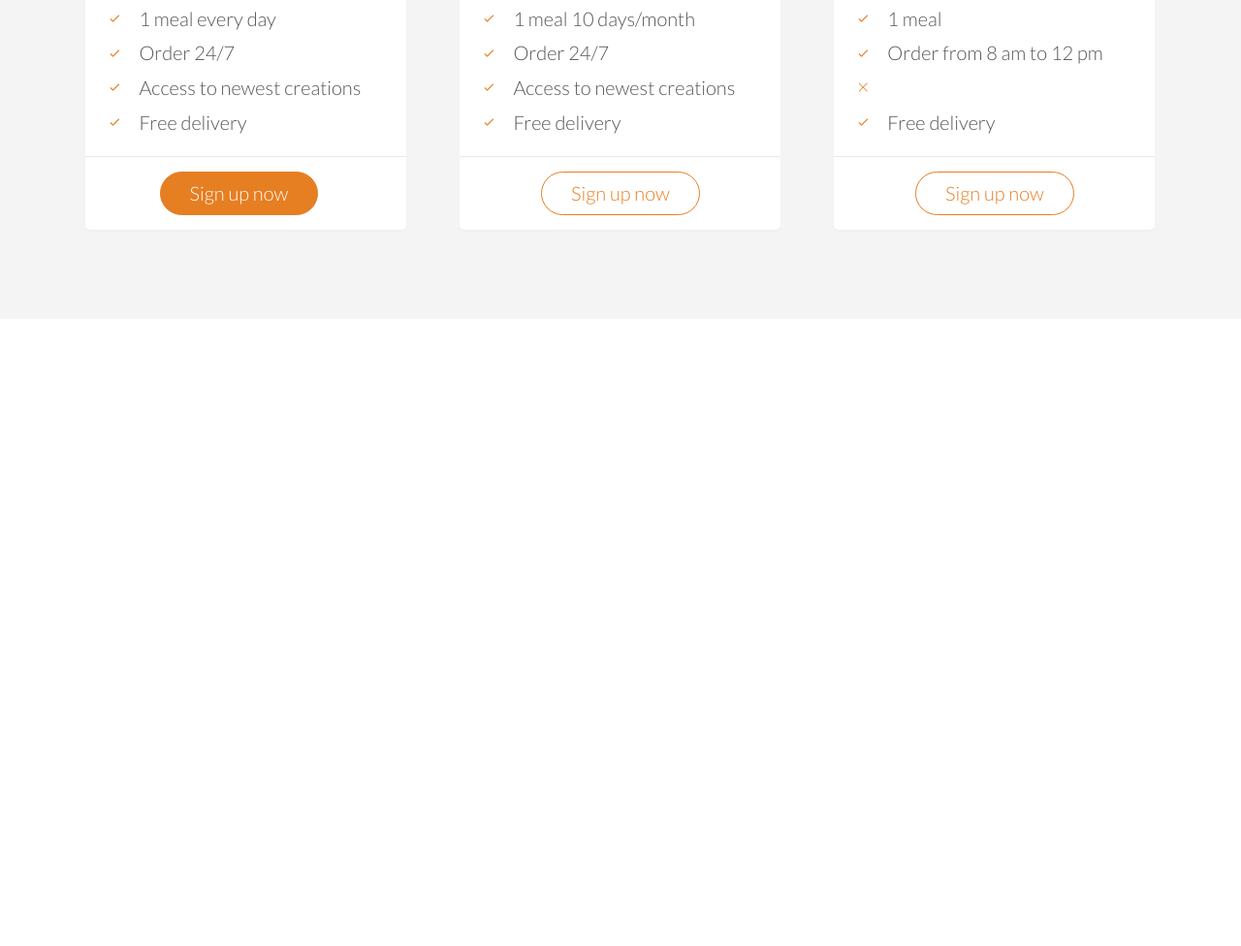
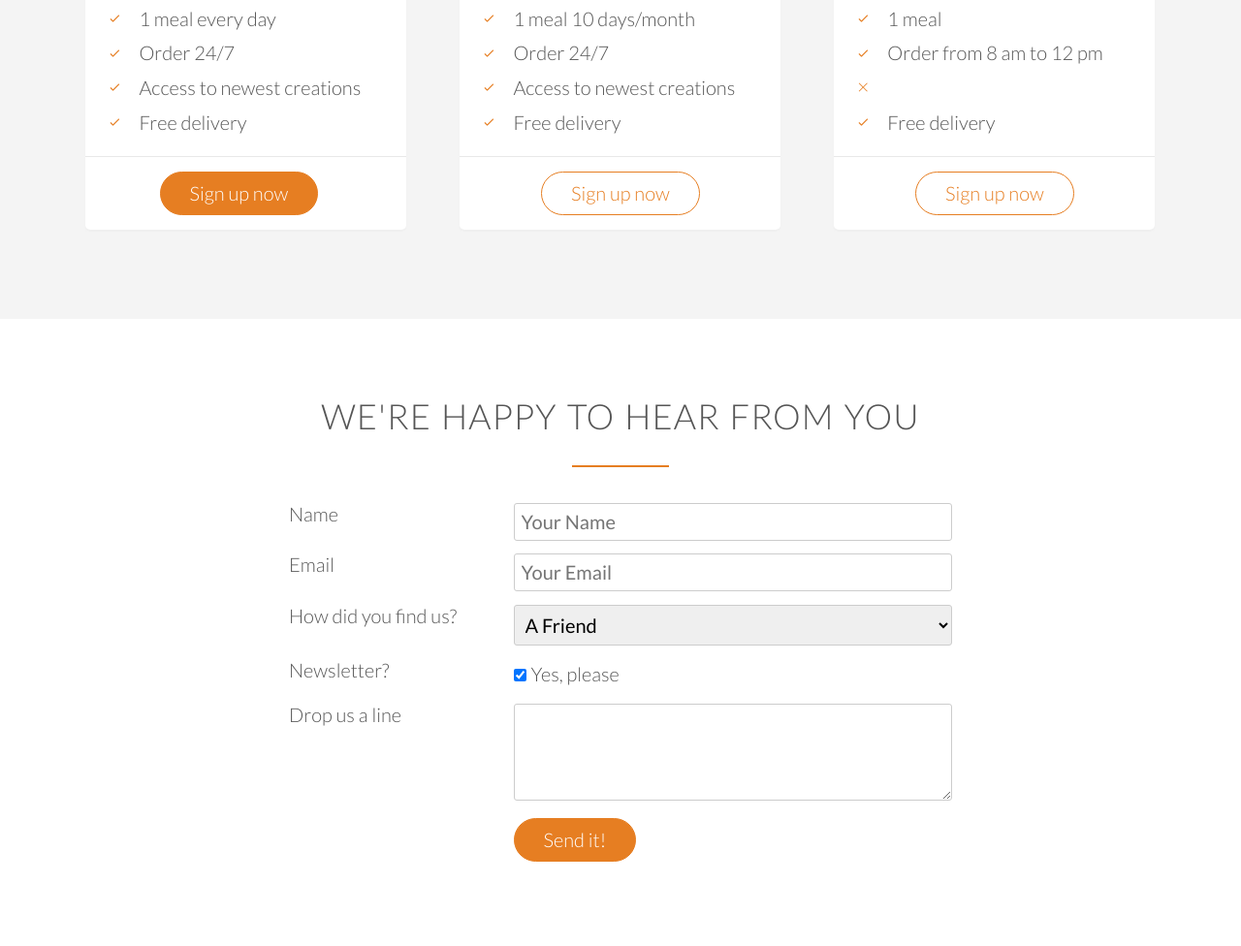
Before and after one commit to Augusta08/Omnifood, a plain HTML site: page index.html in a window 1280 px wide. Shown: the part 4297-5273 px from the top of the page at 97% size. Before the commit the page ends 4626 px from the top, so only its background shows below. Drawn offline with Linux system fonts and the light colour scheme; files whose address does not match are found by name.

Commit message:
Added the contact form section

```diff
--- a/index.html
+++ b/index.html
@@ -305,5 +305,80 @@
             </div>
         </div>
     </section>
+
+    <section class="section-form">
+        <div class="row">
+            <h2>We're happy to hear from you</h2>
+        </div>
+        <div class="row">
+            <form method="post" action="#" class="contact-form">
+                <div class="row">
+                    <div class="col span-1-of-3">
+                        <label for="name">Name</label>
+                    </div>
+                    <div class="col span-2-of-3">
+                        <input type="text" name="name" id="name" placeholder="Your Name" required>
+                    </div>
+                </div>
+                <div class="row">
+                    <div class="col span-1-of-3">
+                        <label for="email">Email</label>
+                    </div>
+                    <div class="col span-2-of-3">
+                        <input type="email" name="email" id="email" placeholder="Your Email" required>
+                    </div>
+                </div>
+                <div class="row">
+                    <div class="col span-1-of-3">
+                        <label for="find-us">How did you find us?</label>
+                    </div>
+                    <div class="col span-2-of-3">
+                        <select name="find-us" id="find-us">
+                            <option value="friend" selected>A Friend</option>
+                            <option value="search">Search Engine</option>
+                            <option value="ad">Advertisement</option>
+                            <option value="other">Other</option>
+                        </select>
+                    </div>
+                </div>
+                <div class="row">
+                    <div class="col span-1-of-3">
+                        <label for="">Newsletter?</label>
+                    </div>
+                    <div class="col span-2-of-3">
+                        <input type="checkbox" name="news" id="news" checked>Yes, please
+                    </div>
+                </div>
+                <div class="row">
+                    <div class="col span-1-of-3">
+                        <label for="">Drop us a line</label>
+                    </div>
+                    <div class="col span-2-of-3">
+                        <textarea name="message" id="message"></textarea>
+                    </div>
+                </div>
+                <div class="row">
+                    <div class="col span-1-of-3">
+                        <label for="">&nbsp;</label>
+                    </div>
+                    <div class="col span-2-of-3">
+                        <input type="submit" value="Send it!">
+                    </div>
+                </div>
+            </form>
+        </div>
+    </section>
 </body>
 </html>
+
+<!--
+Title: We're happy to hear from you
+
+Fields to include:
+Name
+Email
+How did you find us?
+Newsletter
+Drop us a line
+
+-->
--- a/resources/css/style.css
+++ b/resources/css/style.css
@@ -142,7 +142,8 @@ a:active {
 /* ----- BUTTONS ----- */
 
 .btn:link,
-.btn:visited {
+.btn:visited,
+input[type=submit] {
     display: inline-block;
     padding: 10px 30px;
     font-weight: 300;
@@ -152,7 +153,8 @@ a:active {
 }
 
 .btn-full:link,
-.btn-full:visited {
+.btn-full:visited,
+input[type=submit] {
     background-color: #e67e22;
     border: 1px solid #e67e22;
     color: #fff;
@@ -166,7 +168,9 @@ a:active {
 }
 
 .btn:hover,
-.btn:active {
+.btn:active,
+input[type=submit]:hover,
+input[type=submit]:active {
     background-color: #cf6d17;
 }
 
@@ -394,7 +398,7 @@ cite img {
 }
 
 /* ----------------------------------------- */
-/*SIGN UP */
+/* SIGN UP */
 /* ----------------------------------------- */
 
 .section-plans {
@@ -448,3 +452,34 @@ cite img {
 .plan-box ul li {
     padding: 5px 0;
 }
+
+/* ----------------------------------------- */
+/* FORM */
+/* ----------------------------------------- */
+
+.contact-form {
+    width: 60%;
+    margin: 0 auto;
+}
+
+input[type=text],
+input[type=email],
+select,
+textarea {
+    width: 100%;
+    padding: 7px;
+    border-radius: 3px;
+    border: 1px solid #ccc;
+}
+
+textarea {
+    height: 100px;
+}
+
+input[type=checkbox] {
+    margin: 10px 5px 10px 0;
+}
+
+*:focus {
+    outline: none;
+}
```
